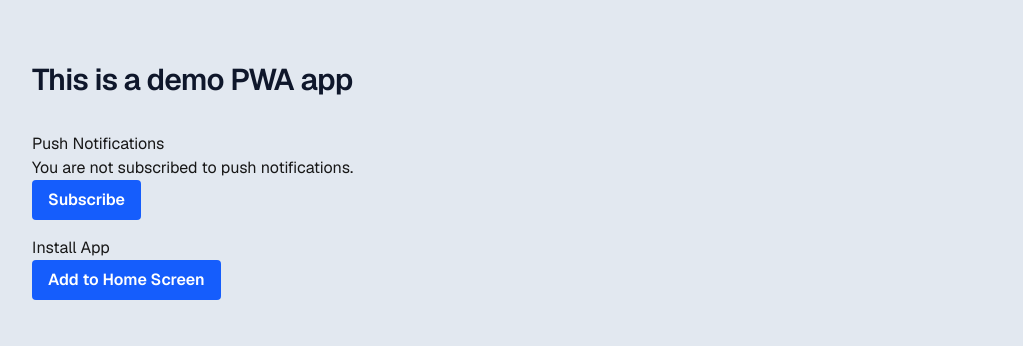
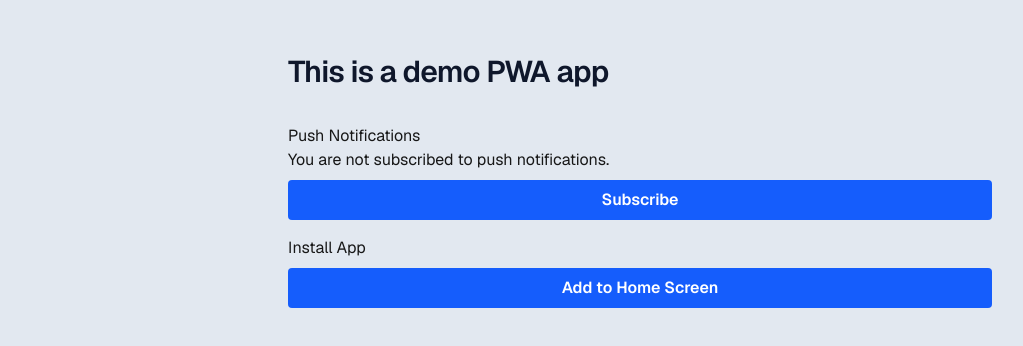
Before and after one commit to hendraaagil/next-pwa-web-push, a Next.js app: page / in a window 1280 px wide. Shown: the part 220-566 px from the top of the page, without its empty margins (0-1023 px from the left). Built offline with nearby package versions, Linux system fonts and the light colour scheme; no server answers; what web-push would draw is missing.

Commit message:
style: adjust layout

```diff
--- a/app/_components/InstallPrompt.tsx
+++ b/app/_components/InstallPrompt.tsx
@@ -20,7 +20,7 @@ export default function InstallPrompt() {
   }
 
   return (
-    <div>
+    <div className="flex flex-col gap-2">
       <h3>Install App</h3>
       <button>Add to Home Screen</button>
       {isIOS && (
--- a/app/_components/PushNotificationManager.tsx
+++ b/app/_components/PushNotificationManager.tsx
@@ -74,9 +74,12 @@ export default function PushNotificationManager() {
     <div>
       <h3>Push Notifications</h3>
       {subscription ? (
-        <>
+        <div className="flex flex-col gap-6">
+          <div className="flex flex-col gap-2">
             <p>You are subscribed to push notifications.</p>
             <button onClick={unsubscribeFromPush}>Unsubscribe</button>
+          </div>
+          <div className="flex flex-col gap-2">
             <input
               type="text"
               placeholder="Enter notification message"
@@ -84,12 +87,13 @@ export default function PushNotificationManager() {
               onChange={(e) => setMessage(e.target.value)}
             />
             <button onClick={sendTestNotification}>Send Test</button>
-        </>
+          </div>
+        </div>
       ) : (
-        <>
+        <div className="flex flex-col gap-2">
           <p>You are not subscribed to push notifications.</p>
           <button onClick={subscribeToPush}>Subscribe</button>
-        </>
+        </div>
       )}
     </div>
   )
--- a/app/globals.css
+++ b/app/globals.css
@@ -22,4 +22,8 @@ body {
   button {
     @apply bg-blue-600 text-white font-semibold py-2 px-4 rounded cursor-pointer hover:bg-blue-500 transition-colors;
   }
+
+  input {
+    @apply border border-slate-300 bg-slate-50 rounded-md py-2 px-3 focus:outline-none focus:ring-2 focus:ring-blue-500;
+  }
 }
--- a/app/layout.tsx
+++ b/app/layout.tsx
@@ -27,6 +27,7 @@ export default function RootLayout({
     <html lang="en">
       <body
         className={`${geistSans.variable} ${geistMono.variable} antialiased`}
+        suppressHydrationWarning
       >
         {children}
       </body>
--- a/app/page.tsx
+++ b/app/page.tsx
@@ -3,7 +3,7 @@ import PWAProvider from './_components/PWAProvider'
 export default function Home() {
   return (
     <div className="flex min-h-dvh items-center bg-slate-200 font-sans">
-      <main className="flex w-full max-w-3xl gap-8 flex-col justify-between py-16 px-8">
+      <main className="flex w-full max-w-3xl mx-auto gap-8 flex-col justify-between py-16 px-8">
         <h1 className="text-3xl font-semibold leading-10 tracking-tight text-slate-900">
           This is a demo PWA app
         </h1>
```
Lines whose indentation alone changed are shown as unchanged.
